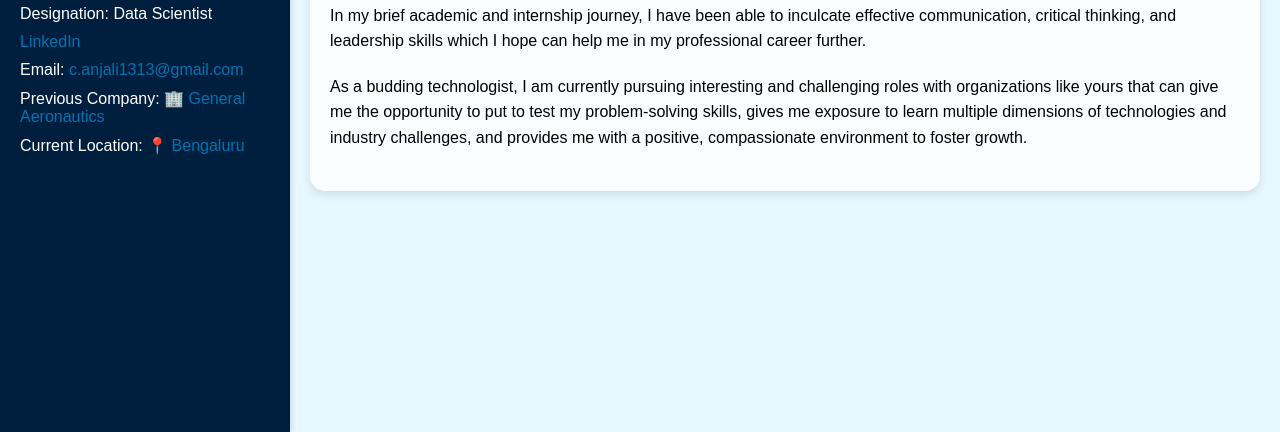
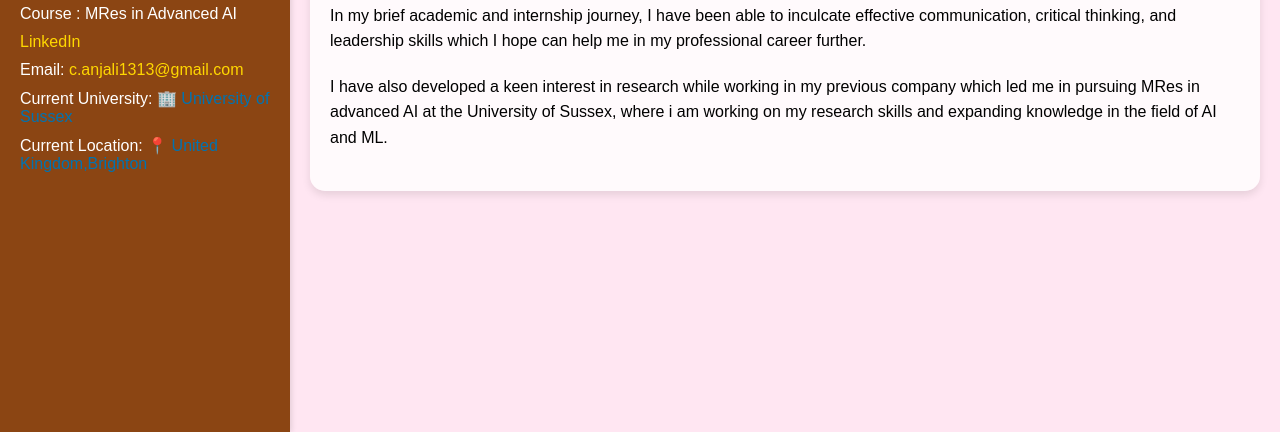
Before and after one commit to Anj09/anjali_c.github.io, a plain HTML site: page index.html in a window 1280 px wide. Shown: the part 408-840 px from the top of the page. Drawn offline with Linux system fonts and the light colour scheme.

Commit message:
Update index.html

```diff
--- a/index.html
+++ b/index.html
@@ -205,7 +205,7 @@
         }
         .sidebar {
             width: 250px;
-            background-color: #001f3f; /* Navy Blue */
+            background-color: #8B4513; /*Brown */
             padding: 20px;
             box-shadow: 2px 0 5px rgba(0,0,0,0.1);
             position: fixed;
@@ -225,13 +225,13 @@
         }
         .sidebar a {
             text-decoration: none;
-            color: #0073b1; /* LinkedIn blue */
+            color: #ffd700; /* LinkedIn blue */
         }
         .main {
             margin-left: 270px; /* Width of the sidebar + some margin */
             padding: 20px;
             flex-grow: 1;
-            background-color: #e6f7ff; /* Light Blue */
+            background-color: #ffe6f2; /* Light Baby pink */
             transition: background-color 0.5s; /* Transition effect */
             height: 100vh; /* Ensure it covers the full height */
             overflow-y: auto; /* Allow scrolling if content is too tall */
@@ -275,11 +275,11 @@
     <div class="sidebar">
         <img src="DSC_8187.jpg" alt="Anjali Chakraborty">
         <h1>Anjali Chakraborty</h1>
-        <p>Designation: Data Scientist</p>
+        <p>Course : MRes in Advanced AI</p>
         <p><a href="https://www.linkedin.com/in/anjali-chakraborty-83b40a1b4/" target="_blank">LinkedIn</a></p>
         <p>Email: <a href="mailto:c.anjali1313@gmail.com">c.anjali1313@gmail.com</a></p>
-        <p>Previous Company: <span style="color: #0073b1;">&#127970; General Aeronautics</span></p> <!-- Building symbol -->
-        <p>Current Location: <span style="color: #0073b1;">&#128205; Bengaluru</span></p> <!-- Location pin symbol -->
+        <p>Current University: <span style="color: #0073b1;">&#127970; University of Sussex</span></p> <!-- Building symbol -->
+        <p>Current Location: <span style="color: #0073b1;">&#128205; United Kingdom,Brighton</span></p> <!-- Location pin symbol -->
     </div>
 
     <div class="main">
@@ -295,7 +295,7 @@
                 <p>I have completed my internship as a Data Science Intern from General Aeronautics and worked as a Data Scientist in General Aeronautics.</p>
                 <p>My areas of interest in the artificial intelligence space include reinforced learning, generative AI, image processing, machine learning, and deep learning. I have been able to utilize my areas of interest and skills in multiple projects that I have worked on thus far, which I have mentioned in my resume.</p>
                 <p>In my brief academic and internship journey, I have been able to inculcate effective communication, critical thinking, and leadership skills which I hope can help me in my professional career further.</p>
-                <p>As a budding technologist, I am currently pursuing interesting and challenging roles with organizations like yours that can give me the opportunity to put to test my problem-solving skills, gives me exposure to learn multiple dimensions of technologies and industry challenges, and provides me with a positive, compassionate environment to foster growth.</p>
+                <p>I have also developed a keen interest in research while working in my previous company which led me in pursuing MRes in advanced AI at the University of Sussex, where i am working on my research skills and expanding knowledge in the field of AI and ML.</p>
             </div>
         </div>
 
```
